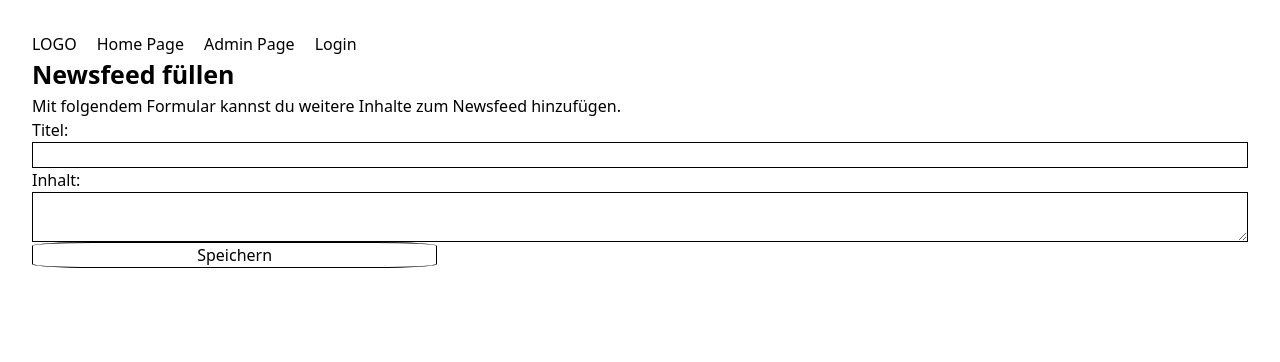
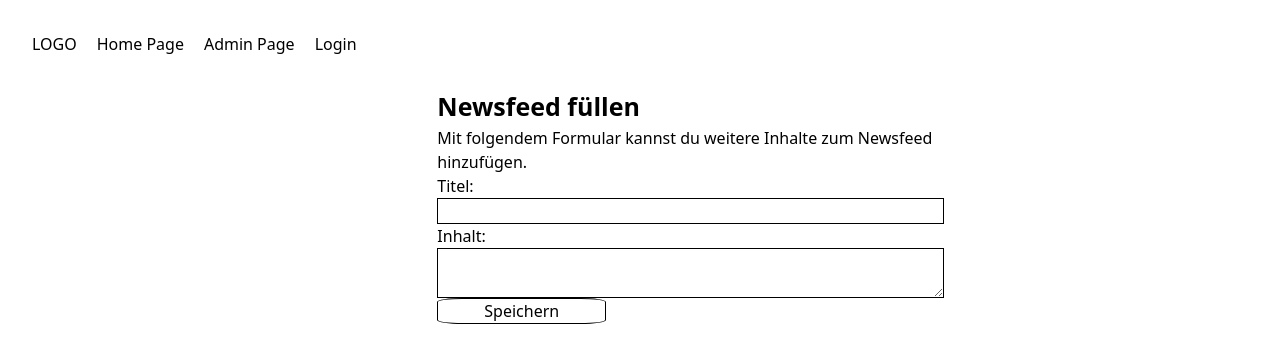
Before and after one commit to jonasrdt/web-engineering, a Nuxt app: page /admin in a window 1280 px wide. Shown: the top 362 px of the page. Built offline with nearby package versions, Linux system fonts and the light colour scheme.

Commit message:
added erstifahrt anmeldungen

```diff
--- a/components/ArticleForm.vue
+++ b/components/ArticleForm.vue
@@ -1,10 +1,10 @@
 <template>
-  <div class="">
-      <div>
+  <div class="fs-grid flex flex-col">
+      <div class="col-start-5 col-span-5">
         <h1>Newsfeed füllen</h1>
         <p>Mit folgendem Formular kannst du weitere Inhalte zum Newsfeed hinzufügen.</p>
       </div>
-        <form @submit.prevent="saveData" class="article-form flex flex-col">
+      <form @submit.prevent="saveData" class="article-form flex flex-col col-start-5 col-span-5">
             <label for="title">Titel:</label>
             <input type="text" id="title" v-model="title">
             <label for="content">Inhalt:</label>
--- /dev/null
+++ b/components/ErstiRallyeForm.vue
@@ -0,0 +1,38 @@
+<template>
+    <div class="fs-grid flex flex-col">
+        <div class="col-start-5 col-span-5">
+          <h1>TeilnehmerIn zur Ersti-Fahrt anmelden</h1>
+          <p>Mit folgendem Formular kannst manuell jemanden zur Ersti-Fahrt anmelden</p>
+        </div>
+        <form @submit.prevent="saveData" class="article-form flex flex-col col-start-5 col-span-5">
+              <label for="Vornamen">Vorname:</label>
+              <input type="text" id="vorname" v-model="vorname">
+              <label for="content">Nachname:</label>
+              <textarea id="nachname" v-model="nachname"></textarea>
+              <button class="w-1/3" type="submit">Speichern</button>
+          </form>
+      </div>
+  </template>
+
+  <script>
+  import { db } from '~/plugins/firebase.js'
+  export default {
+  data() {
+    return {
+      title: '',
+      content: ''
+    }
+  },
+  methods: {
+    async saveData() {
+      const data = {
+        title: this.title,
+        content: this.content
+      }
+      await db.collection('erstiFahrtAnmeldungen').add(data)
+      this.title = ''
+      this.content = ''
+    }
+  }
+  }
+  </script>
--- a/components/Navbar.vue
+++ b/components/Navbar.vue
@@ -1,5 +1,5 @@
 <template>
-<div class="flex flex-row gap-5">
+<div class="flex flex-row gap-5 mb-8">
     <p>LOGO</p>
     <nuxt-link to="/">Home Page</nuxt-link>
     <nuxt-link to="/admin">Admin Page</nuxt-link>
--- a/styles/style.css
+++ b/styles/style.css
@@ -3,8 +3,9 @@
 
 @layer base {
     .fs-grid {
-        @apply grid grid-cols-5 md:grid-cols-12 gap-2x;
+        @apply grid grid-cols-5 md:grid-cols-12;
     }
+
     h1 {
         font-weight: bold;
         font-size: 25px;
```
